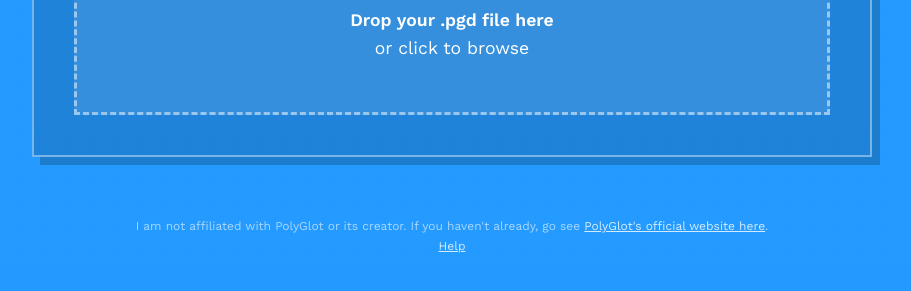
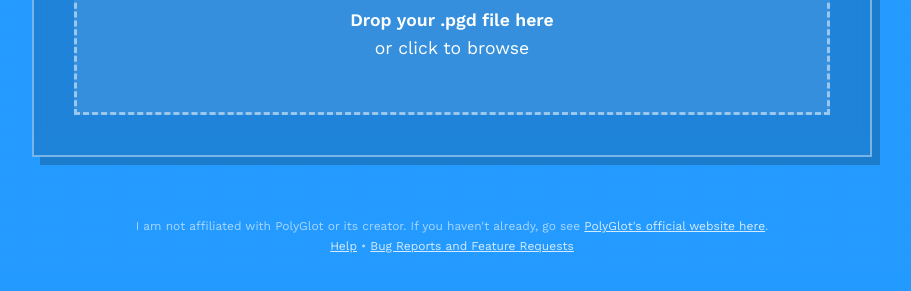
Before and after one commit to Siman-56/PolyGlot-Quizz, a plain HTML site: page index.html in a window 1280 px wide. Shown: the part 533-824 px from the top of the page, without its empty margins (188-1099 px from the left). Drawn offline with nearby package versions, Linux system fonts and the light colour scheme.

Commit message:
Update index.html

```diff
--- a/index.html
+++ b/index.html
@@ -836,7 +836,7 @@
 
         <div class="footer">
             I am not affiliated with PolyGlot or its creator. If you haven't already, go see <a href="https://draquet.github.io/PolyGlot/" target="_blank" rel="noopener">PolyGlot's official website here</a>.<br>
-            <a href="https://github.com/Siman-56/PolyGlot-Quizz/blob/main/Help.md" target="_blank" rel="noopener">Help</a>
+            <a href="https://github.com/Siman-56/PolyGlot-Quizz/blob/main/Help.md" target="_blank" rel="noopener">Help</a> • <a href="https://github.com/Siman-56/PolyGlot-Quizz/issues" target="_blank" rel="noopener">Bug Reports and Feature Requests</a>
         </div>
 
         <div id="quizView" class="quiz-container">
@@ -856,7 +856,7 @@
 
             <div class="footer">
                 I am not affiliated with PolyGlot or its creator. If you haven't already, go see <a href="https://draquet.github.io/PolyGlot/" target="_blank" rel="noopener">PolyGlot's official website here</a>.<br>
-                <a href="https://github.com/Siman-56/PolyGlot-Quizz/blob/main/Help.md" target="_blank" rel="noopener">Help</a>
+                <a href="https://github.com/Siman-56/PolyGlot-Quizz/blob/main/Help.md" target="_blank" rel="noopener">Help</a> • <a href="https://github.com/Siman-56/PolyGlot-Quizz/issues" target="_blank" rel="noopener">Bug Reports and Feature Requests</a>
             </div>
         </div>
 
@@ -871,7 +871,7 @@
 
             <div class="footer">
                 I am not affiliated with PolyGlot or its creator. If you haven't already, go see <a href="https://draquet.github.io/PolyGlot/" target="_blank" rel="noopener">PolyGlot's official website here</a>.<br>
-                <a href="https://github.com/Siman-56/PolyGlot-Quizz/blob/main/Help.md" target="_blank" rel="noopener">Help</a>
+                <a href="https://github.com/Siman-56/PolyGlot-Quizz/blob/main/Help.md" target="_blank" rel="noopener">Help</a> • <a href="https://github.com/Siman-56/PolyGlot-Quizz/issues" target="_blank" rel="noopener">Bug Reports and Feature Requests</a>
             </div>
         </div>
     </div>
```
